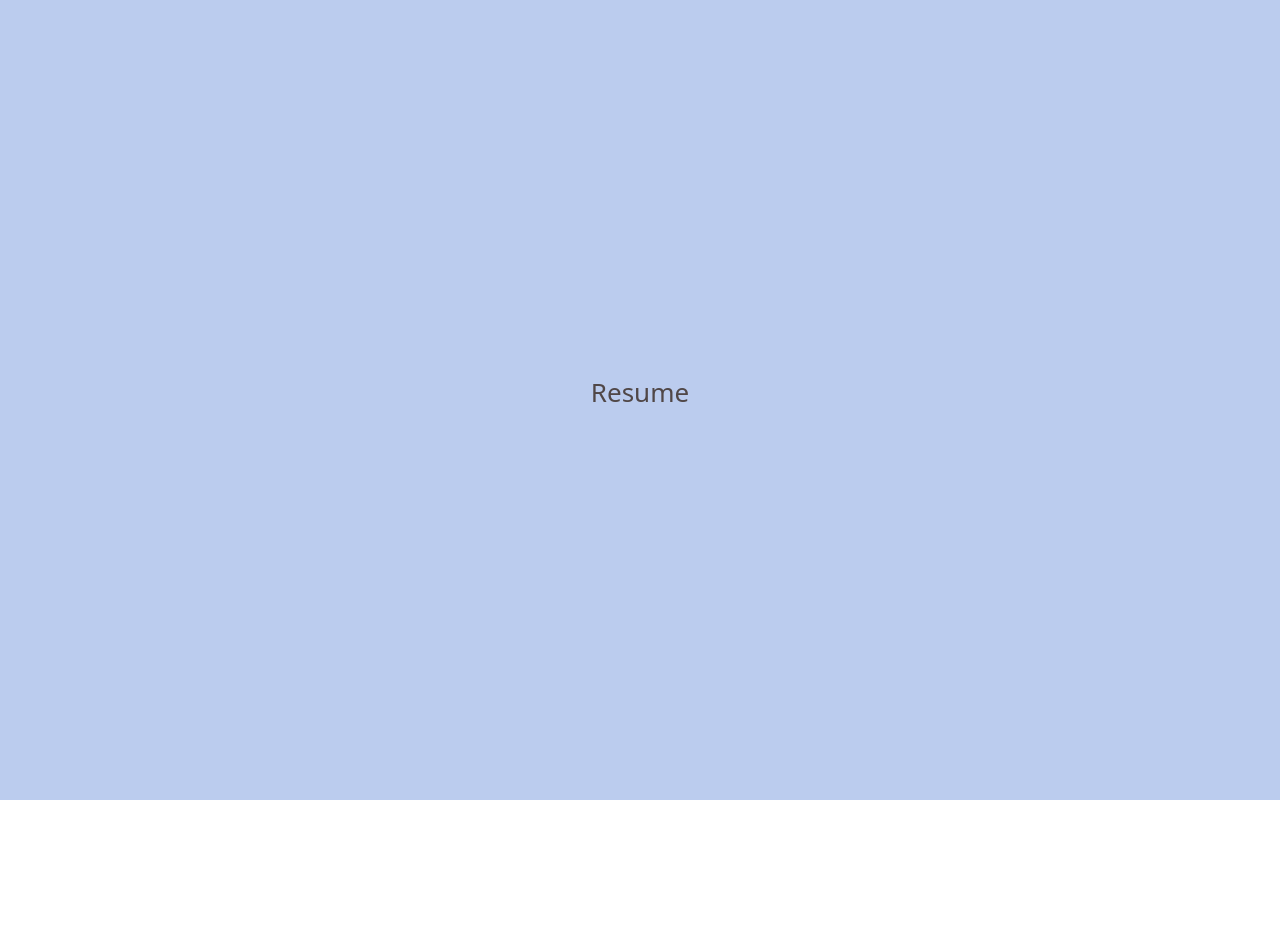
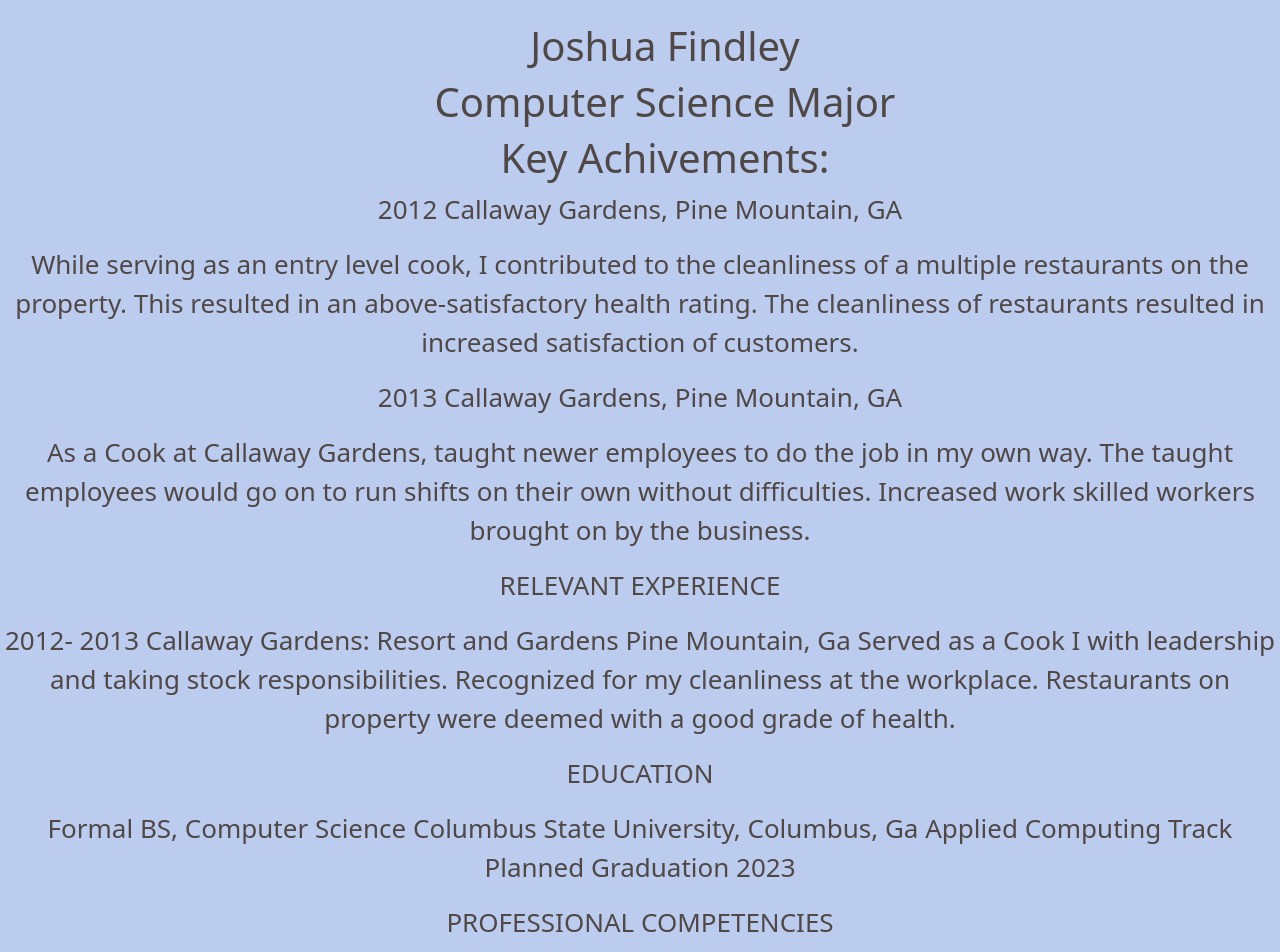
Before and after one commit to goodoljosh/react_fall22, a React (Create React App) app in the folder classdemo/: page / in a window 1280 px wide. Shown: the part 40-992 px from the top of the page. Before the commit the page ends 840 px from the top, so only its background shows below. Built offline with nearby package versions, Linux system fonts and the light colour scheme.

Commit message:
Added resume content and style it.

```diff
--- a/classdemo/src/components/Header.jsx
+++ b/classdemo/src/components/Header.jsx
@@ -12,32 +12,17 @@ class Header extends Component {
         }
     }
 
-    // exp ? true : false; if(exp){true} else {false}
-    //lifecycle methods
 
     render() {
-        const { linkText, linkUrl } = this.props
-        //const name = this.state.name
-        //this.props.linkText
+
         return (
             <header className={`App-header ${this.state.theme}`}>
-                <p className={"testing-this" + this.state.theme}>
-                    Resume
-                </p>
-                {/* <a
-                    className="App-link" href={linkUrl} target="_blank" rel="noopener noreferrer">
-                    {linkText}
-                </a> */}
-                {/* <div>
-                    <h3> Your stateful name is: <i>{name}</i></h3>
-                    <input type="text" value={name} onChange={(e) => this.setState({name : e.target.value})} />
-                </div > */}
-                {/* <span>
-                    You have clicked on the button {this.state.count} times!
-                </span>
-                <button onClick={() => this.setState({ count: this.state.count + 1 })}>
-                    Increment Count
-                </button> */}
+                <h1 className={"testing-this" + this.state.theme}>
+                    Joshua Findley
+                </h1>
+                <h1>
+                 Computer Science Major
+                </h1>
                 <MainBody />
             </header>
         )
--- a/classdemo/src/components/MainBody.jsx
+++ b/classdemo/src/components/MainBody.jsx
@@ -1,17 +1,51 @@
 //create a functional component with hooks
-import React, { useState } from "react";
+//import React, { useState } from "react";
 
 function MainBody() {
-    const [name, setName] = useState('');
 
-    function handleChange(e) {
-        setName(e.target.value);
-    }
 
     return (
-     < div >
+        < div >
+            <h1>Key Achivements:</h1>
+            <p>2012 Callaway Gardens, Pine Mountain, GA</p>
+            <p>
+                While serving as an entry level cook, I contributed to the cleanliness of a multiple restaurants on the property.  This resulted in an above-satisfactory health rating.
+                The cleanliness of restaurants resulted in increased satisfaction of customers.
+            </p>
+            <p>2013 Callaway Gardens, Pine Mountain, GA</p>
+            <p>
+                As a Cook at Callaway Gardens, taught newer employees to do the job in my own way. The taught employees would go on to run shifts on their own without difficulties.
+                Increased work skilled workers brought on by the business.
+            </p>
+            <p>RELEVANT EXPERIENCE</p>
+            <p>
+                2012- 2013 Callaway Gardens: Resort and Gardens Pine Mountain, Ga
+                Served as a Cook I with leadership and taking stock responsibilities.
+                Recognized for my cleanliness at the workplace.
+                Restaurants on property were deemed with a good grade of health.
+            </p>
+            <p>EDUCATION</p>
+            <p>
+                Formal
+                BS, Computer Science
+                Columbus State University, Columbus, Ga
+                Applied Computing Track
+                Planned Graduation 2023
+            </p>
+            <p>PROFESSIONAL COMPETENCIES</p>
+            <p>Technical</p>
+            <p>
+                Windows                  MS Word                      HTML
+                COBOL                    MARIE                        MySQL
+            </p>
+            <p>SPECIAL INTERESTS</p>
+            <p>
+                	Gaming
+                    Working-Out
+                    Pets
 
-     </div >
+            </p>
+        </div >
 
     )
 }
--- a/classdemo/src/sass/App.scss
+++ b/classdemo/src/sass/App.scss
@@ -14,7 +14,7 @@
 
   .App-header {
     background-color: $background-color;
-    min-height: 100vh;
+    min-height: 150vh;
     display: flex;
     flex-direction: column;
     align-items: center;
@@ -50,3 +50,12 @@ code {
   font-family: source-code-pro, Menlo, Monaco, Consolas, 'Courier New',
     monospace;
 }
+
+h1 {
+  text-indent: 50px;
+}
+
+p{
+
+
+}
```
